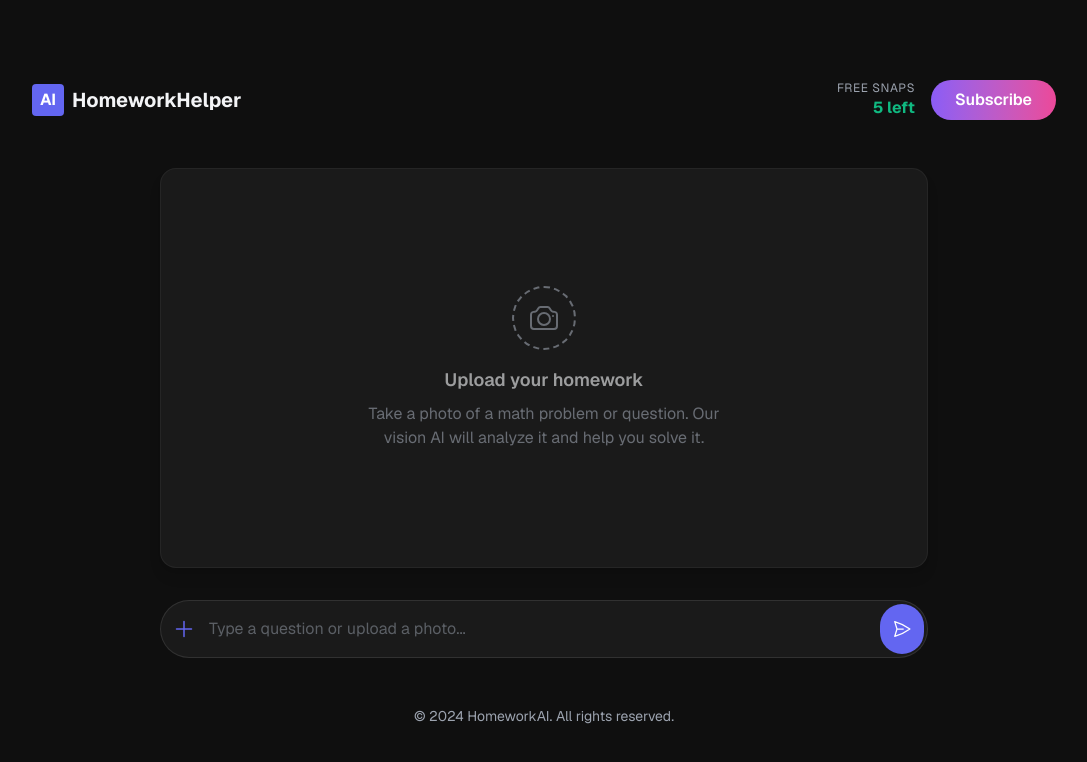
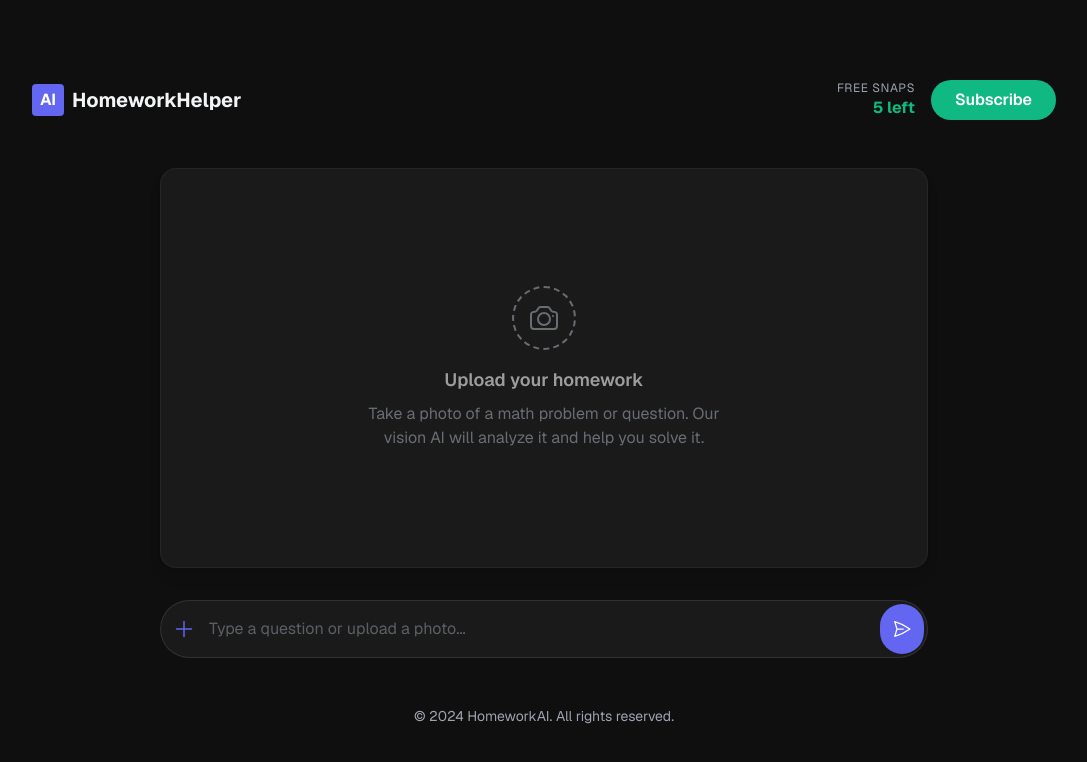
Before and after one commit to brawliscool/homeworkcheater, a Next.js app: page / in a window 1280 px wide. Shown: the top 762 px of the page, without its empty margins (96-1183 px from the left). Built offline with nearby package versions, Linux system fonts and the light colour scheme.

Commit message:
Refactor: Change subscribe button background to solid green
Co-authored-by: hrzghoul2 <hrzghoul2@gmail.com>

```diff
--- a/app/page.tsx
+++ b/app/page.tsx
@@ -73,7 +73,7 @@ export default function Home() {
             <span className="text-xs text-text-secondary uppercase tracking-wider">Free Snaps</span>
             <span className="text-success font-bold">5 left</span>
           </div>
-          <button className="bg-gradient-to-r from-accent-start to-accent-end text-white px-6 py-2 rounded-full font-semibold hover:opacity-90 transition-opacity">
+          <button className="bg-success text-white px-6 py-2 rounded-full font-semibold hover:opacity-90 transition-opacity">
             Subscribe
           </button>
         </div>
```
